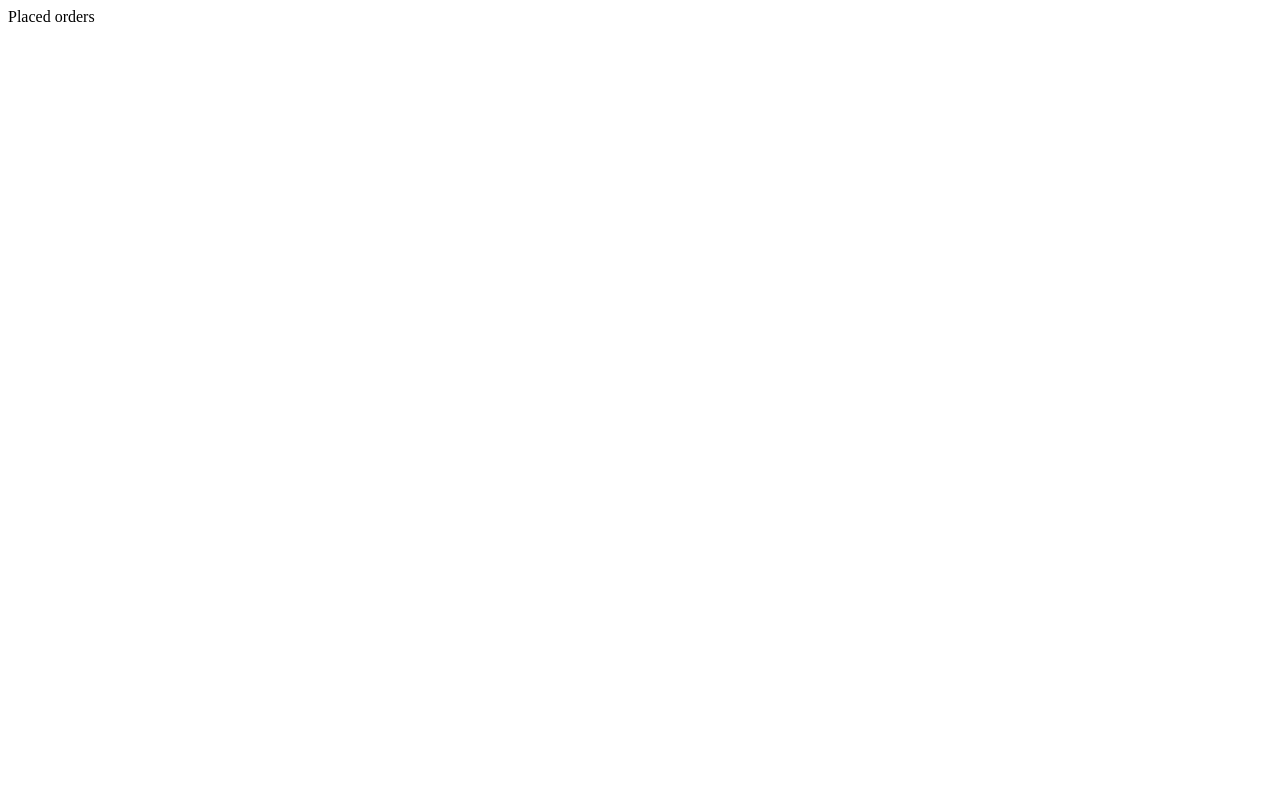
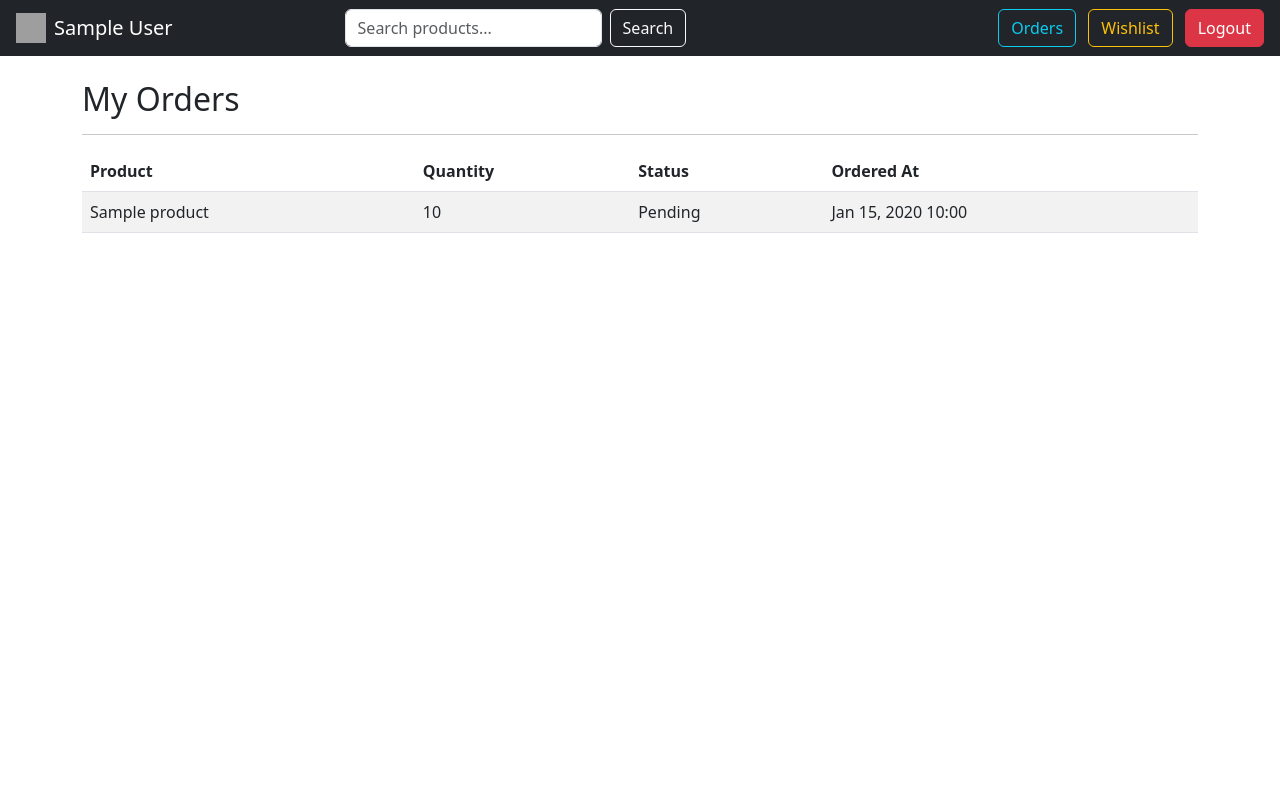
Before and after one commit to sudharsanKEC/ElectronicEcommerceProject, a Django app: page /customer_orders/1 in a window 1280 px wide. Before the commit the page is almost empty. Run offline with Django 5.2, Linux system fonts and the light colour scheme; tables that the repository leaves empty hold one stand-in row (values such as "Sample post"); grey boxes are pictures that could not be loaded.

Commit message:
now customers can place their orders

```diff
--- a/store/templates/Customer/Customer_dashboard.html
+++ b/store/templates/Customer/Customer_dashboard.html
@@ -28,7 +28,7 @@
                         <h5 class="card-title">{{ product.name }}</h5>
                         <p class="card-text text-muted">₹{{ product.cost }}</p>
                         <p class="card-text">{{ product.description|truncatewords:10 }}</p>
-                        <a href="#" class="btn btn-sm btn-primary">Order</a>
+                        <a href="{% url 'place_order' customer.id product.product_id %}" class="btn btn-sm btn-primary">Order</a>
                         <a href="#" class="btn btn-sm btn-outline-danger">Wishlist</a>
                     </div>
                 </div>
--- /dev/null
+++ b/store/templates/Customer/customer_orders.html
@@ -0,0 +1,33 @@
+{% extends "Customer/base_customer.html" %}
+
+{% block title %}My Orders{% endblock %}
+
+{% block content %}
+<h2>My Orders</h2>
+<hr>
+
+{% if orders %}
+    <table class="table table-striped">
+        <thead>
+            <tr>
+                <th>Product</th>
+                <th>Quantity</th>
+                <th>Status</th>
+                <th>Ordered At</th>
+            </tr>
+        </thead>
+        <tbody>
+            {% for order in orders %}
+            <tr>
+                <td>{{ order.product.name }}</td>
+                <td>{{ order.quantity }}</td>
+                <td>{{ order.status }}</td>
+                <td>{{ order.ordered_at|date:"M d, Y H:i" }}</td>
+            </tr>
+            {% endfor %}
+        </tbody>
+    </table>
+{% else %}
+    <p class="text-muted">You have not placed any orders yet.</p>
+{% endif %}
+{% endblock %}
--- a/store/urls.py
+++ b/store/urls.py
@@ -24,5 +24,5 @@ urlpatterns = [
     path("customer_wishlist/<int:id>",views.customer_wishlist,name="customer_wishlist"),
     path("customer_logout/",views.customer_logout,name="customer_logout"),
     path("product_search/<int:id>",views.product_search,name="product_search"),
-
+    path("place_order/<int:customer_id>/<int:product_id>/",views.place_order, name="place_order"),
 ]
--- a/store/views.py
+++ b/store/views.py
@@ -215,9 +215,6 @@ def customer_dashboard(request,id):
 def customer_profile(request,id):
     return HttpResponse("Customer profile page")
 
-def customer_orders(request,id):
-    return HttpResponse("Placed orders")
-
 def customer_wishlist(request,id):
     return HttpResponse("Items in cart")
 
@@ -242,3 +239,21 @@ def product_search(request,id):
 def customer_profile(request,id):
     customer = Customer.objects.filter(id=id).first()
     return render(request,"Customer/customer_profile.html",{"customer":customer})
+
+def place_order(request, customer_id, product_id):
+    customer = Customer.objects.get(id=customer_id)
+    product = Product.objects.get(product_id=product_id)
+
+    Order.objects.create(customer=customer,product=product,quantity=1)
+
+    messages.success(request,f"{product.name} ordered successfully!")
+    return redirect("customer_orders",id=customer.id)
+
+def customer_orders(request,id):
+    customer = Customer.objects.get(id=id)
+    orders = Order.objects.filter(customer=customer).select_related("product").order_by("-ordered_at")
+
+    return render(request,"Customer/customer_orders.html",{
+        "customer":customer,
+        "orders":orders
+    })
```
